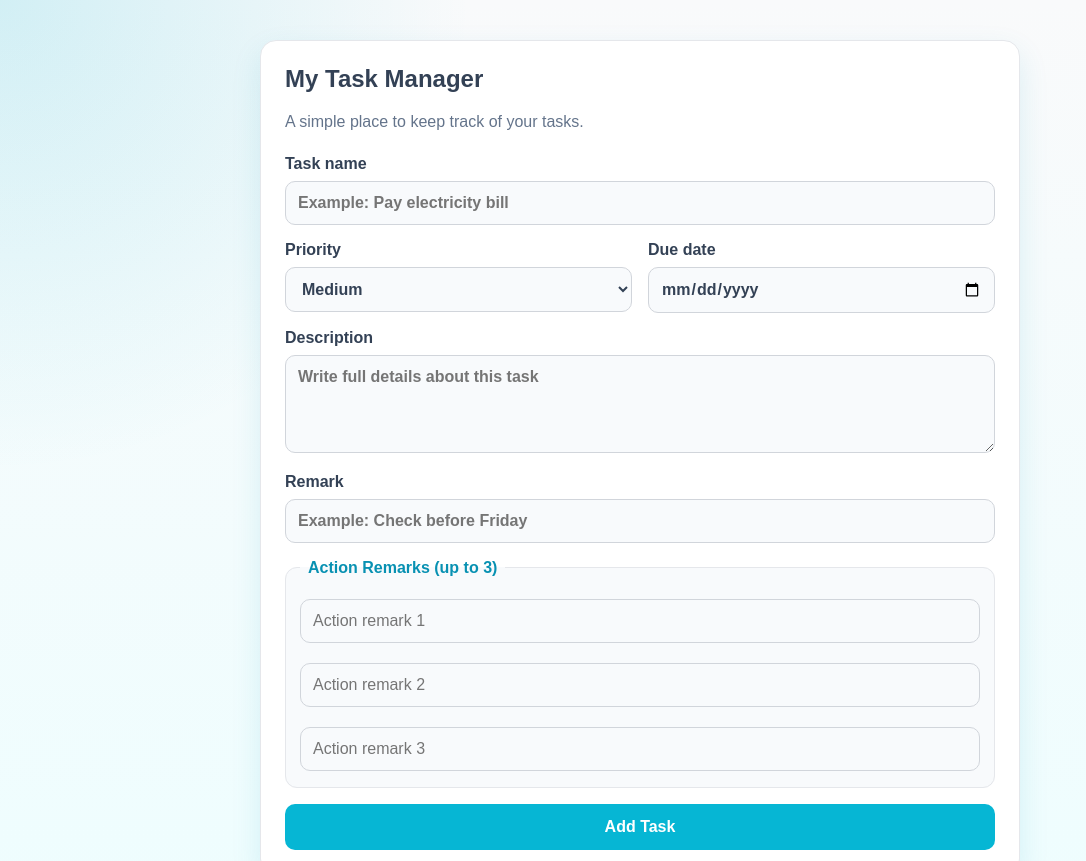
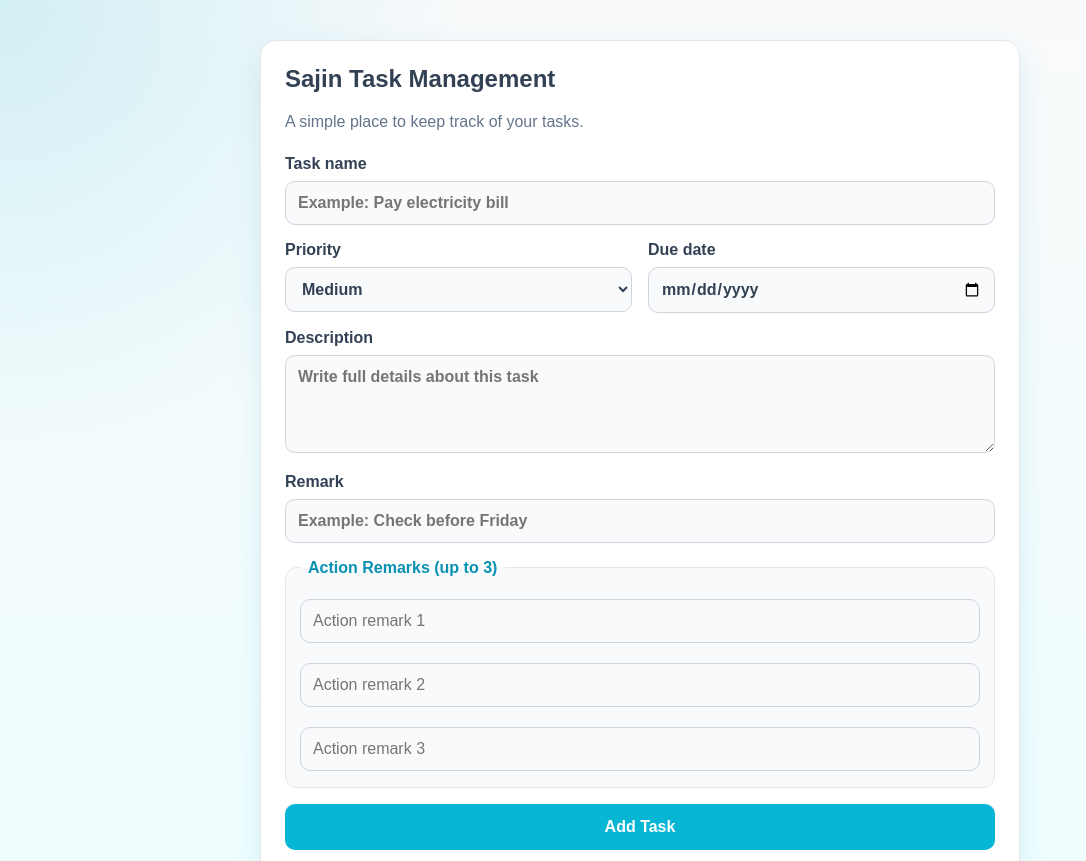
Before and after one commit to Sajin2412/simple-task-manager, a plain HTML site: page index.html in a window 1280 px wide. Shown: the top 861 px of the page, without its empty margins (0-1086 px from the left). Drawn offline with Linux system fonts and the light colour scheme.

Commit message:
Update task manager

```diff
--- a/index.html
+++ b/index.html
@@ -3,11 +3,11 @@
 <head>
   <meta charset="UTF-8">
   <meta name="viewport" content="width=device-width, initial-scale=1.0">
-  <title>Simple Task Manager</title>
+  <title>Sajin Task Management</title>
   <meta name="theme-color" content="#06b6d4">
   <meta name="apple-mobile-web-app-capable" content="yes">
   <meta name="apple-mobile-web-app-status-bar-style" content="default">
-  <meta name="apple-mobile-web-app-title" content="Task Manager">
+  <meta name="apple-mobile-web-app-title" content="Sajin Task Management">
   <meta name="mobile-web-app-capable" content="yes">
   <link rel="manifest" href="manifest.webmanifest">
   <link rel="stylesheet" href="style.css">
@@ -15,7 +15,7 @@
 <body>
   <main class="app">
     <section class="card">
-      <h1>My Task Manager</h1>
+      <h1>Sajin Task Management</h1>
       <p class="subtitle">A simple place to keep track of your tasks.</p>
 
       <form id="task-form" class="task-form">
```
Also changed, not shown: manifest.webmanifest.
